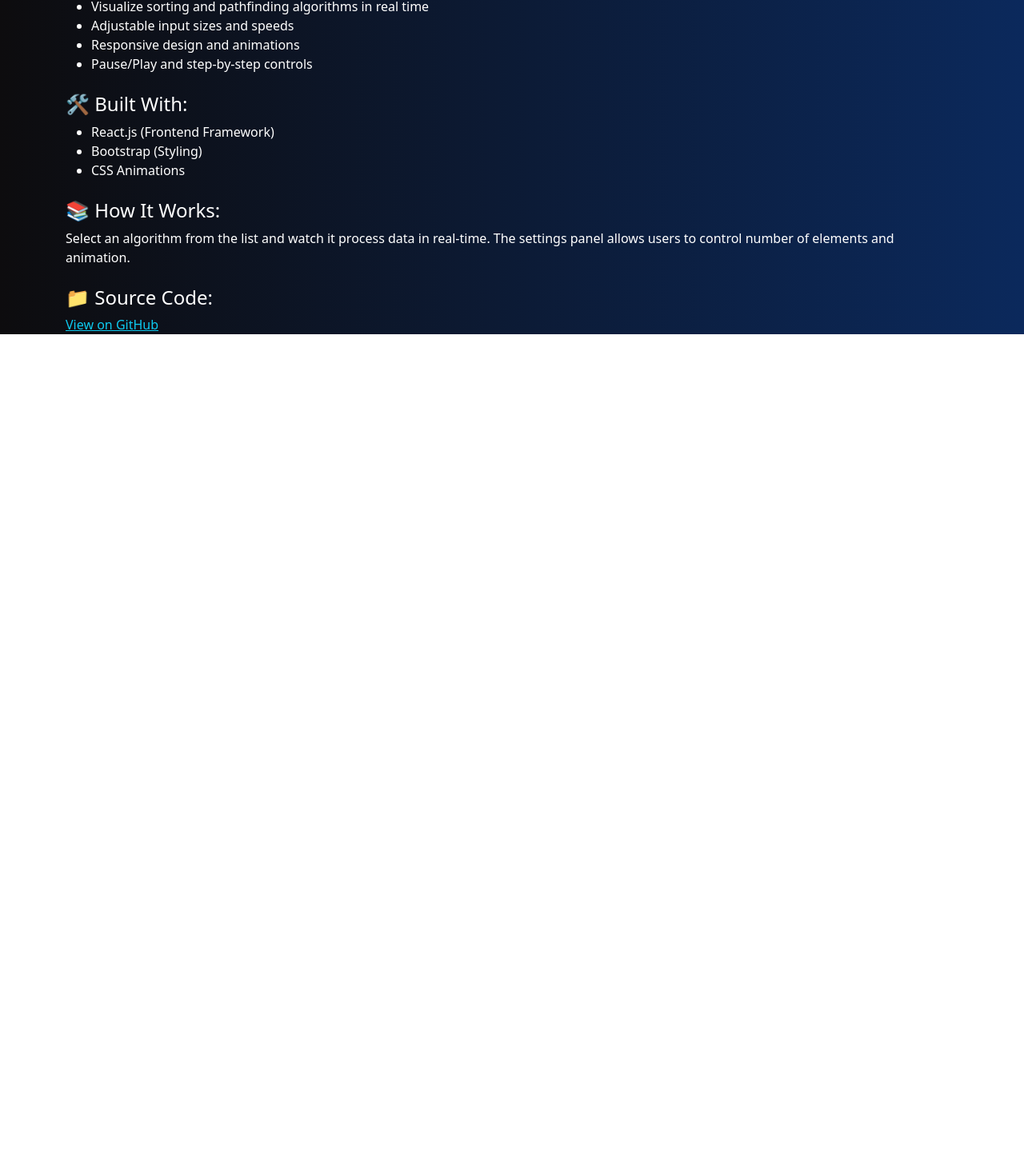
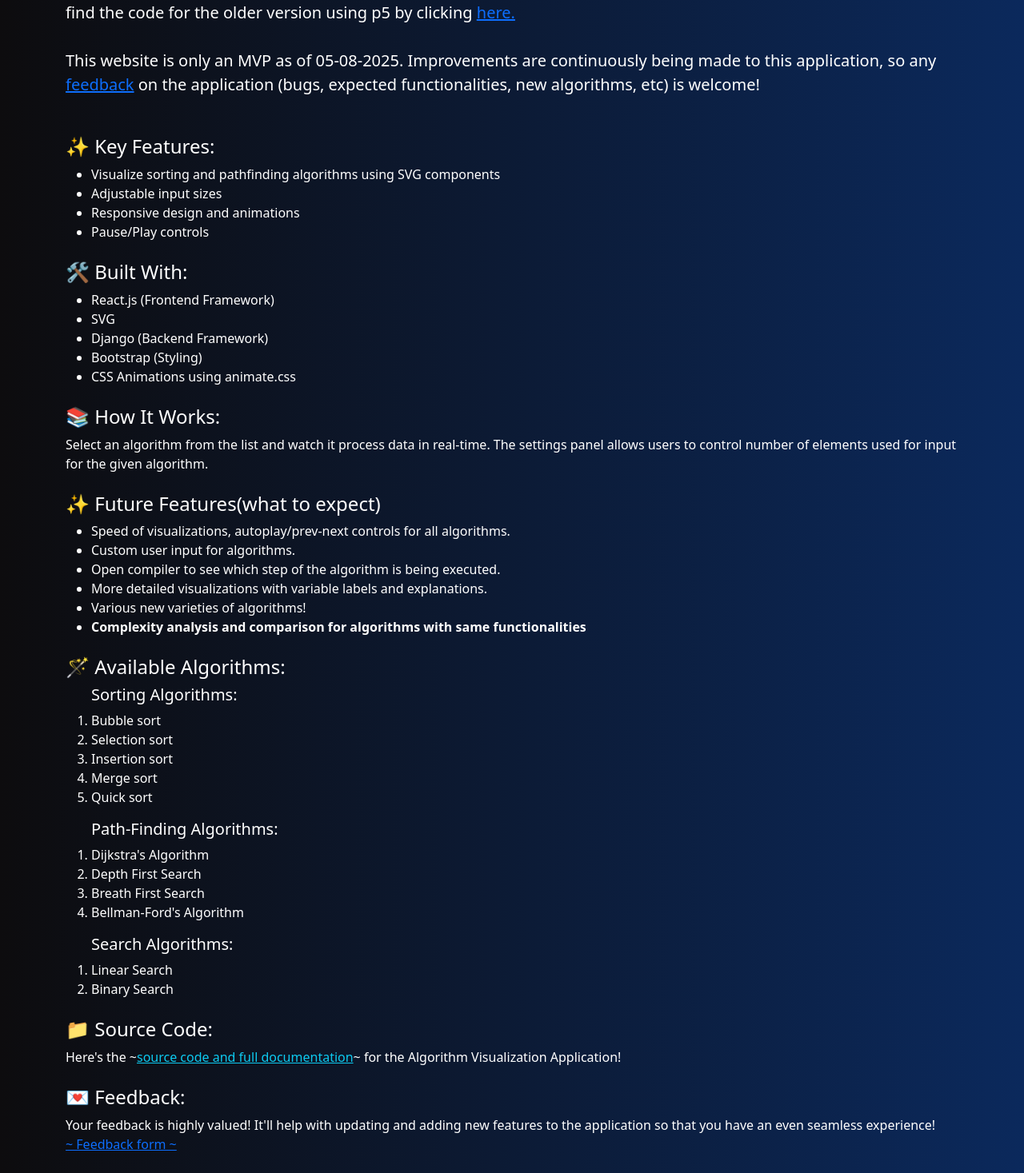
Before and after one commit to keerthanar09/algovizXX, a React (Create React App) app in the folder algovisual/frontend/: page /about in a window 1280 px wide. Shown: the part 453-1920 px from the top of the page at 80% size. Before the commit the page ends 887 px from the top, so only its background shows below. Built offline with nearby package versions, Linux system fonts and the light colour scheme.

Commit message:
Updated about.js and the home page UI to be a little more reactive!

```diff
--- a/algovisual/frontend/src/components/UI/carousal2.js
+++ b/algovisual/frontend/src/components/UI/carousal2.js
@@ -2,121 +2,85 @@ import './styles/styles.css';
 
 function Carousal2() {
   return (
-    <div>
-      <div id="carouselExample" class="carousel slide ">
+    <div className="container py-4">
+      <div id="carouselExample" className="carousel slide" data-bs-ride="carousel">
         <div className="carousel-inner">
-          <div class="carousel-item active">
-            <div className="d-flex justify-content-center">
-              <div class="card m-5" style={{ width: "18rem" }}>
-                <img
-                  src="/images/img2.jpg"
-                  class="card-img-top"
-                  alt="cap"
-                ></img>
-                <div class="card-body">
-                  <h5 class="card-title">Sorting algorithms</h5>
-                  <p class="card-text">
-                    Click the below button to view the list of sorting
-                    algorithms that you can visualize!
-                  </p>
-                  <a href="/Sortinglist" class="btn btn-primary">
-                    View List
-                  </a>
+
+          {/* First Slide */}
+          <div className="carousel-item active">
+            <div className="row justify-content-center">
+              <div className="col-12 col-sm-6 col-md-4 col-lg-3 mb-4">
+                <div className="card bg-black h-100">
+                  <img src="/images/img2.jpg" className="card-img-top" alt="cap" />
+                  <div className="card-body">
+                    <h5 className="card-title text-white">Sorting Algorithms</h5>
+                    <p className="card-text text-white">
+                      Click the below button to view the list of sorting algorithms that you can visualize!
+                    </p>
+                    <a href="/Sortinglist" className="btn btn-primary">View List</a>
+                  </div>
                 </div>
               </div>
 
-              <div class="card m-5" style={{ width: "18rem" }}>
-                <img
-                  src="/images/img4.png"
-                  class="card-img-top"
-                  alt="cap"
-                ></img>
-                <div class="card-body">
-                  <h5 class="card-title">Path Finding Algorithms</h5>
-                  <p class="card-text">
-                    Click the button below to find a list of path finding
-                    algorithms to visualize!
-                  </p>
-                  <a href="/pflist" class="btn btn-primary">
-                    View List
-                  </a>
+              <div className="col-12 col-sm-6 col-md-4 col-lg-3 mb-4">
+                <div className="card bg-black h-100">
+                  <img src="/images/img4.png" className="card-img-top" alt="cap" />
+                  <div className="card-body">
+                    <h5 className="card-title text-white">Path Finding Algorithms</h5>
+                    <p className="card-text text-white">
+                      Click the button below to find a list of pathfinding algorithms to visualize!
+                    </p>
+                    <a href="/pflist" className="btn btn-primary">View List</a>
+                  </div>
                 </div>
               </div>
             </div>
           </div>
-          <div class="carousel-item">
-            <div className="d-flex justify-content-center">
-              <div class="card m-5" style={{ width: "18rem" }}>
-                <img
-                  src="/images/img3.png"
-                  class="card-img-top"
-                  alt="cap"
-                ></img>
-                <div class="card-body">
-                  <h5 class="card-title">Search Algorithms</h5>
-                  <p class="card-text">
-                    Click the button below to find a list of Search algorithms
-                    to visualize!
-                  </p>
-                  <a href="/SearchList" class="btn btn-primary">
-                    View List
-                  </a>
+
+          {/* Second Slide */}
+          <div className="carousel-item">
+            <div className="row justify-content-center">
+              <div className="col-12 col-sm-6 col-md-4 col-lg-3 mb-4">
+                <div className="card bg-black h-100">
+                  <img src="/images/img3.png" className="card-img-top" alt="cap" />
+                  <div className="card-body">
+                    <h5 className="card-title text-white">Search Algorithms</h5>
+                    <p className="card-text text-white">
+                      Click the button below to find a list of Search algorithms to visualize!
+                    </p>
+                    <a href="/SearchList" className="btn btn-primary">View List</a>
+                  </div>
                 </div>
               </div>
+
+              {/* Future cards here for more types of algorithms <3 */}
             </div>
           </div>
         </div>
+
         <button
-          class="carousel-control-prev"
+          className="carousel-control-prev"
           type="button"
           data-bs-target="#carouselExample"
           data-bs-slide="prev"
-          style={{ backgroundColor: "", color: "black" }}
         >
           <span>
-            <svg
-              xmlns="http://www.w3.org/2000/svg"
-              width="50"
-              height="50"
-              fill="white"
-              class="bi bi-chevron-double-left"
-              viewBox="0 0 16 16"
-            >
-              <path
-                fill-rule="evenodd"
-                d="M8.354 1.646a.5.5 0 0 1 0 .708L2.707 8l5.647 5.646a.5.5 0 0 1-.708.708l-6-6a.5.5 0 0 1 0-.708l6-6a.5.5 0 0 1 .708 0"
-              />
-              <path
-                fill-rule="evenodd"
-                d="M12.354 1.646a.5.5 0 0 1 0 .708L6.707 8l5.647 5.646a.5.5 0 0 1-.708.708l-6-6a.5.5 0 0 1 0-.708l6-6a.5.5 0 0 1 .708 0"
-              />
+            <svg xmlns="http://www.w3.org/2000/svg" width="50" height="50" fill="white" className="bi bi-chevron-double-left" viewBox="0 0 16 16">
+              <path fillRule="evenodd" d="M8.354 1.646a.5.5 0 0 1 0 .708L2.707 8l5.647 5.646a.5.5 0 0 1-.708.708l-6-6a.5.5 0 0 1 0-.708l6-6a.5.5 0 0 1 .708 0" />
+              <path fillRule="evenodd" d="M12.354 1.646a.5.5 0 0 1 0 .708L6.707 8l5.647 5.646a.5.5 0 0 1-.708.708l-6-6a.5.5 0 0 1 0-.708l6-6a.5.5 0 0 1 .708 0" />
             </svg>
           </span>
         </button>
         <button
-          class="carousel-control-next"
+          className="carousel-control-next"
           type="button"
           data-bs-target="#carouselExample"
           data-bs-slide="next"
-          style={{ backgroundColor: "", color: "black" }}
         >
           <span>
-            <svg
-              xmlns="http://www.w3.org/2000/svg"
-              width="50"
-              height="50"
-              fill="white"
-              class="bi bi-chevron-double-right"
-              viewBox="0 0 16 16"
-            >
-              <path
-                fill-rule="evenodd"
-                d="M3.646 1.646a.5.5 0 0 1 .708 0l6 6a.5.5 0 0 1 0 .708l-6 6a.5.5 0 0 1-.708-.708L9.293 8 3.646 2.354a.5.5 0 0 1 0-.708"
-              />
-              <path
-                fill-rule="evenodd"
-                d="M7.646 1.646a.5.5 0 0 1 .708 0l6 6a.5.5 0 0 1 0 .708l-6 6a.5.5 0 0 1-.708-.708L13.293 8 7.646 2.354a.5.5 0 0 1 0-.708"
-              />
+            <svg xmlns="http://www.w3.org/2000/svg" width="50" height="50" fill="white" className="bi bi-chevron-double-right" viewBox="0 0 16 16">
+              <path fillRule="evenodd" d="M3.646 1.646a.5.5 0 0 1 .708 0l6 6a.5.5 0 0 1 0 .708l-6 6a.5.5 0 0 1-.708-.708L9.293 8 3.646 2.354a.5.5 0 0 1 0-.708" />
+              <path fillRule="evenodd" d="M7.646 1.646a.5.5 0 0 1 .708 0l6 6a.5.5 0 0 1 0 .708l-6 6a.5.5 0 0 1-.708-.708L13.293 8 7.646 2.354a.5.5 0 0 1 0-.708" />
             </svg>
           </span>
         </button>
@@ -124,4 +88,5 @@ function Carousal2() {
     </div>
   );
 }
+
 export default Carousal2;
--- a/algovisual/frontend/src/pages/About.js
+++ b/algovisual/frontend/src/pages/About.js
@@ -5,42 +5,114 @@ import NavBar from "../components/UI/navbar";
 function About() {
   return (
     <div className="container text-white">
-        <NavBar />
+      <NavBar />
       <h1 className="text-center mb-4">About Algorithm Visualizer</h1>
 
       <p className="lead">
-        This web application is designed to help users understand how popular
-        algorithms work through interactive visualizations. Whether you're a
-        beginner or revising for an interview, this tool makes complex logic easy to follow.
+        The Algorithm Visualizer Application (AVA) is a web application that is
+        designed to help users understand how various algorithms work through
+        interactive visualizations. This application was initially a college
+        group project created using React and p5.js for the frontend and Django
+        as the backend, but I figured that I can make better visualizations
+        using SVG, and make them faster than I can create a p5 animation. So
+        this project is an attempt at creating beautiful and interactive
+        visualizations using React and SVG to make the process of learning new
+        algorithms a lot easier! You can still find the code for the older
+        version using p5 by clicking{" "}
+        <a href="https://github.com/keerthanar09/algorithm_visualizer">here.</a>
+        <br />
+        <br />
+        This website is only an MVP as of 05-08-2025. Improvements are
+        continuously being made to this application, so any <a href ="https://forms.gle/THpSf3cjAFJSGyxV6">feedback</a> on the
+        application (bugs, expected functionalities, new algorithms, etc) is
+        welcome!
       </p>
 
       <h4 className="mt-5">✨ Key Features:</h4>
       <ul>
-        <li>Visualize sorting and pathfinding algorithms in real time</li>
-        <li>Adjustable input sizes and speeds</li>
+        <li>
+          Visualize sorting and pathfinding algorithms using SVG components
+        </li>
+        <li>Adjustable input sizes</li>
         <li>Responsive design and animations</li>
-        <li>Pause/Play and step-by-step controls</li>
+        <li>Pause/Play controls</li>
       </ul>
 
       <h4 className="mt-4">🛠️ Built With:</h4>
       <ul>
         <li>React.js (Frontend Framework)</li>
+        <li>SVG</li>
+        <li>Django (Backend Framework)</li>
         <li>Bootstrap (Styling)</li>
-        <li>CSS Animations</li>
+        <li>CSS Animations using animate.css</li>
       </ul>
 
       <h4 className="mt-4">📚 How It Works:</h4>
       <p>
-        Select an algorithm from the list and watch it process data in real-time.
-        The settings panel allows users to control number of elements and animation.
+        Select an algorithm from the list and watch it process data in
+        real-time. The settings panel allows users to control number of elements
+        used for input for the given algorithm.
       </p>
+
+      <h4 className="mt-4">✨ Future Features(what to expect)</h4>
+      <ul>
+        <li>
+          Speed of visualizations, autoplay/prev-next controls for all
+          algorithms.
+        </li>
+        <li>Custom user input for algorithms.</li>
+        <li>
+          Open compiler to see which step of the algorithm is being executed.
+        </li>
+        <li>
+          More detailed visualizations with variable labels and explanations.{" "}
+        </li>
+        <li>
+          Various new varieties of algorithms!
+        </li>
+        <li>
+          <b>Complexity analysis and comparison for algorithms with same functionalities</b>
+        </li>
+      </ul>
+
+      <h4 className="mt-4">🪄 Available Algorithms:</h4>
+      <ol>
+        <h5>Sorting Algorithms:</h5>
+        <li>Bubble sort</li>
+        <li>Selection sort</li>
+        <li>Insertion sort</li>
+        <li>Merge sort</li>
+        <li>Quick sort</li>
+      </ol>
+      <ol>
+        <h5>Path-Finding Algorithms:</h5>
+        <li>Dijkstra's Algorithm</li>
+        <li>Depth First Search</li>
+        <li>Breath First Search</li>
+        <li>Bellman-Ford's Algorithm</li>
+      </ol>
+      <ol>
+        <h5>Search Algorithms:</h5>
+        <li>Linear Search</li>
+        <li>Binary Search</li>
+      </ol>
 
       <h4 className="mt-4">📁 Source Code:</h4>
       <p>
-        <a href="https://github.com/keerthanar09/algovizXX" className="text-info" target="_blank" rel="noreferrer">
-          View on GitHub
+        Here's the ~
+        <a
+          href="https://github.com/keerthanar09/algovizXX"
+          className="text-info"
+          target="_blank"
+          rel="noreferrer"
+        >
+          source code and full documentation
         </a>
+        ~ for the Algorithm Visualization Application!
       </p>
+      <h4 className="mt-4">💌 Feedback: </h4>
+      Your feedback is highly valued! It'll help with updating and adding new features to the application
+      so that you have an even seamless experience!<br/><a href ="https://forms.gle/THpSf3cjAFJSGyxV6">~ Feedback form ~</a> <br/><br/>
     </div>
   );
 }
```
Also changed, not shown: algovisual/frontend/src/components/UI/ClickList.js (+5 -5 lines), algovisual/frontend/src/components/UI/PFList.js (+4 -4 lines), algovisual/frontend/src/components/sorting/bubblesort.js (+13 -8 lines), algovisual/frontend/src/components/sorting/insertion.js (+13 -8 lines), algovisual/frontend/src/components/sorting/merge.js (+18 -11 lines), algovisual/frontend/src/components/sorting/quick.js (+18 -11 lines), algovisual/frontend/src/components/sorting/selection.js (+13 -8 lines), algovisual/frontend/src/components/UI/splitbutton.js (deleted), 1 other file (tests, documents, lock files or other folders).
